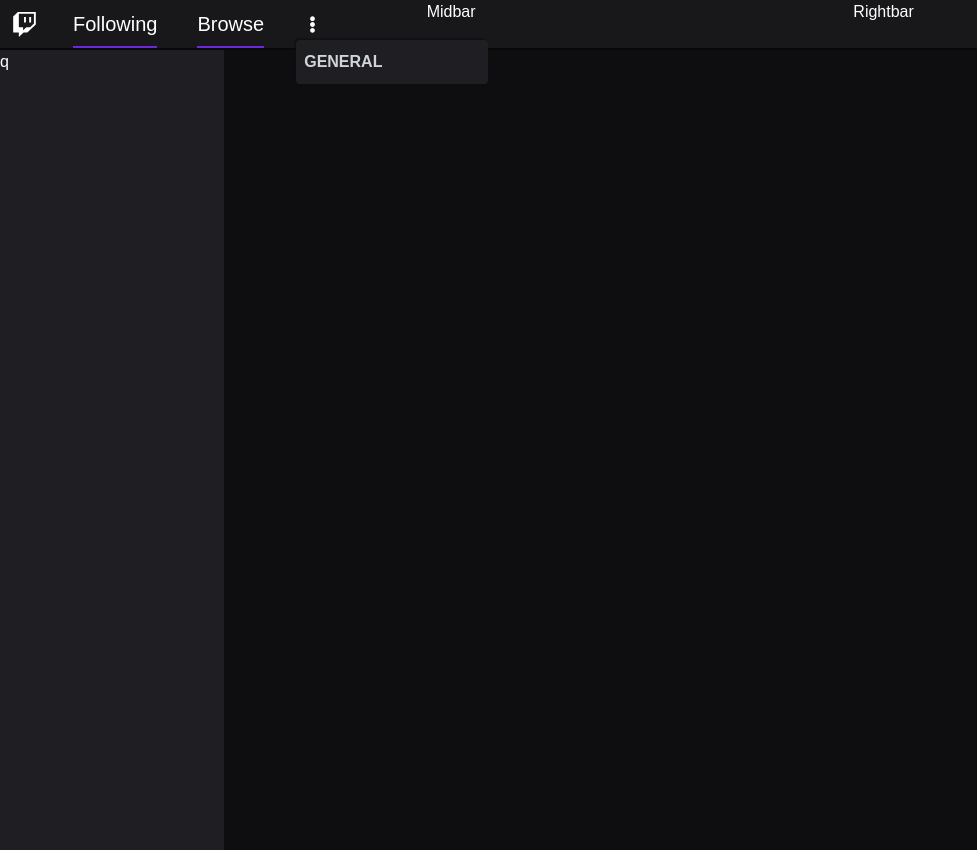
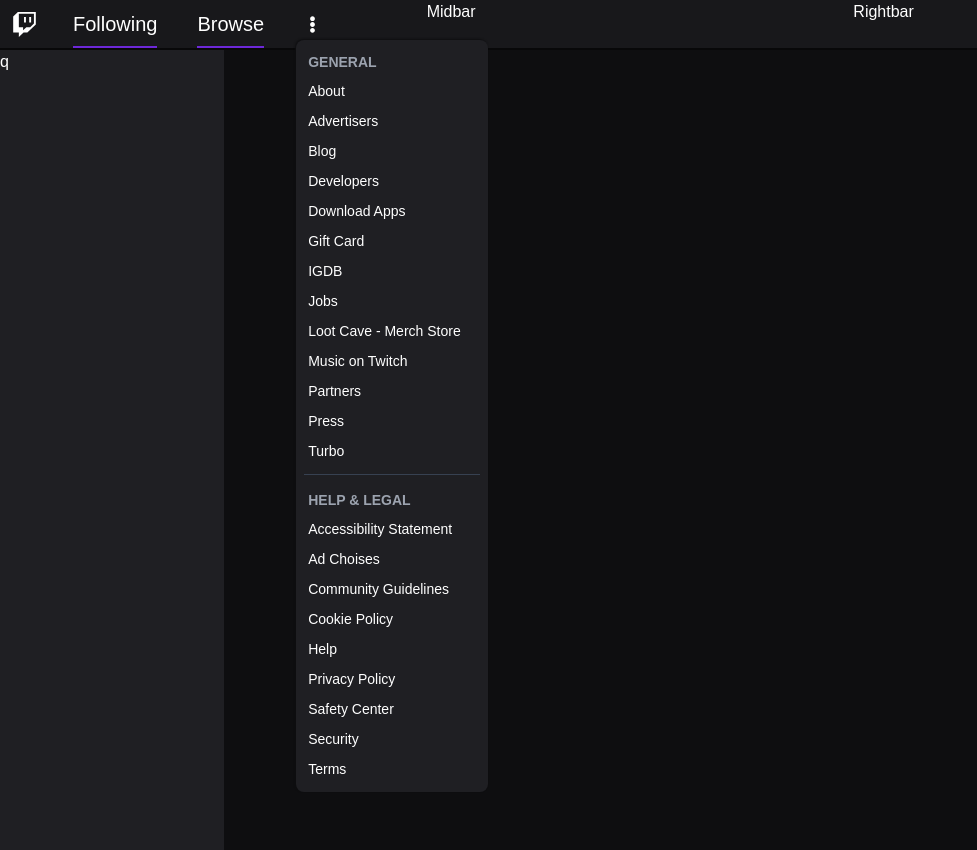
Before and after one commit to smn0000/twitchclone, a React (Create React App) app: page / in a window 1280 px wide. Both pictures are taken after a click on the button 312 px from the left and 24 px from the top of the page. Shown: the whole page, without its empty margins (0-977 px from the left). Built offline with nearby package versions, Linux system fonts and the light colour scheme.

Commit message:
Added dropdown functionality for the more button

```diff
--- a/src/components/Navbar/Left/Morebtn.js
+++ b/src/components/Navbar/Left/Morebtn.js
@@ -1,13 +1,17 @@
 import { FaEllipsisV } from "react-icons/fa"
 import Moremenu from "./Moremenu"
+import { useState } from "react"
 
 const Morebtn = () => {
+
+  const [open, setOpen] = useState(false)
+
   return (
     <div className="flex relative items-center justify-center ml-3">
-        <button className="flex items-center justify-center h-2/3 rounded aspect-square hover:bg-gray-700">
+        <button className="flex items-center justify-center h-2/3 rounded aspect-square hover:bg-gray-700" onClick={() => setOpen(!open)}>
             <FaEllipsisV size='17px'/>
         </button>
-        <Moremenu/>
+        {open && <Moremenu/>}
 
     </div>
    )
--- a/src/components/Navbar/Left/Moremenu.js
+++ b/src/components/Navbar/Left/Moremenu.js
@@ -1,9 +1,55 @@
-import React from 'react'
+import Moremenuitem from "./Moremenuitem"
+
 
 const Moremenu = () => {
+
+  const items = {
+    general: [
+      {id: 1, name: 'About'},
+      {id: 2, name: 'Advertisers'},
+      {id: 3, name: 'Blog'},
+      {id: 4, name: 'Developers'},
+      {id: 5, name: 'Download Apps'},
+      {id: 6, name: 'Gift Card'},
+      {id: 7, name: 'IGDB'},
+      {id: 8, name: 'Jobs'},
+      {id: 9, name: 'Loot Cave - Merch Store'},
+      {id: 10, name: 'Music on Twitch'},
+      {id: 11, name: 'Partners'},
+      {id: 12, name: 'Press'},
+      {id: 13, name: 'Turbo'},
+    ],
+    help:[
+      {id: 1, name: 'Accessibility Statement'},
+      {id: 2, name: 'Ad Choises'},
+      {id: 3, name: 'Community Guidelines'},
+      {id: 4, name: 'Cookie Policy'},
+      {id: 5, name: 'Help'},
+      {id: 6, name: 'Privacy Policy'},
+      {id: 7, name: 'Safety Center'},
+      {id: 8, name: 'Security'},
+      {id: 9, name: 'Terms'}
+    ]
+  }
+
+
+
+
   return (
-    <div className='w-48 rounded absolute top-10 left-0 bg-black-700 shadow-black-900 shadow-[-1px_-1px_2px] p-2 text-[1rem] text-gray-300 font-bold'>
-        <span className=''>GENERAL</span>
+    <div className='w-48  rounded-lg absolute top-10 left-0 bg-black-700 shadow-black-900 shadow-[-1px_-1px_2px] p-2 '>
+      <div className='flex flex-col'>
+        <span className='text-sm text-gray-400 font-semibold my-1 pl-1'>GENERAL</span>
+        {items.general.map(item => <Moremenuitem key={item.id} text={item.name}/>)}
+      </div>
+
+      <div className='my-2 h-1 w-full border-t border-gray-700'></div>
+
+      <div className='flex flex-col'>
+        <span className='text-sm text-gray-400 font-semibold my-1 pl-1 '>HELP & LEGAL</span>
+        {items.help.map(item => <Moremenuitem key={item.id} text={item.name}/>)}
+      </div>
+
+
     </div>
   )
 }
--- /dev/null
+++ b/src/components/Navbar/Left/Moremenuitem.js
@@ -0,0 +1,7 @@
+const Moremenuitem = ({text}) => {
+  return (
+    <button className="text-sm font-normal text-left p-1 my-[1px] hover:bg-gray-600 rounded ">{text}</button>
+  )
+}
+
+export default Moremenuitem
```
